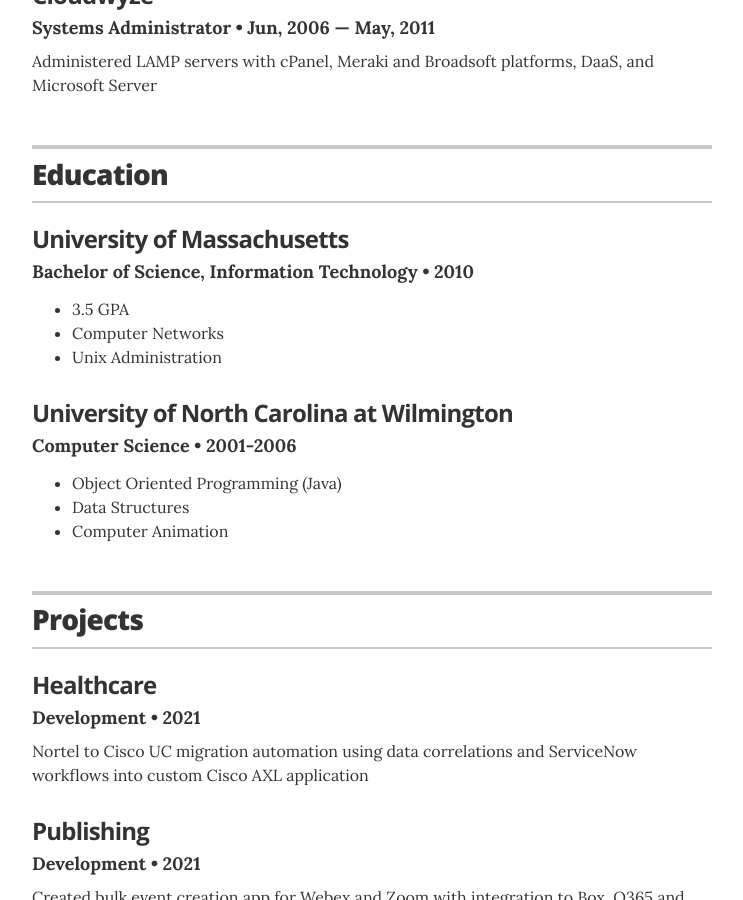
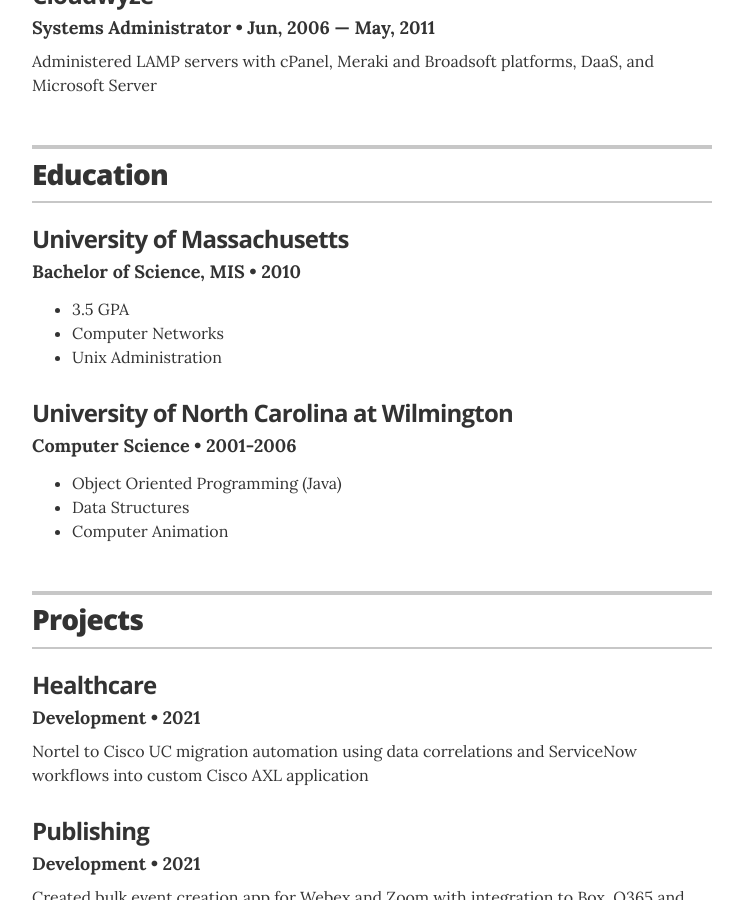
Before and after one commit to levensailor/cv, a Jekyll site: the page built from index.html, in a window 1280 px wide and 900 px high, scrolled down 1222 px. Shown: the whole window, without its empty margins (268-1011 px from the left). Built offline with Jekyll 4.4.1, drawn with Linux system fonts in a browser that asks for light colours.

Commit message:
Update education.yml

```diff
--- a/_data/education.yml
+++ b/_data/education.yml
@@ -1,5 +1,5 @@
 # Degree
-- degree: Bachelor of Science, Information Technology
+- degree: Bachelor of Science, MIS
   uni: University of Massachusetts
   year: 2010
   awards:
```
